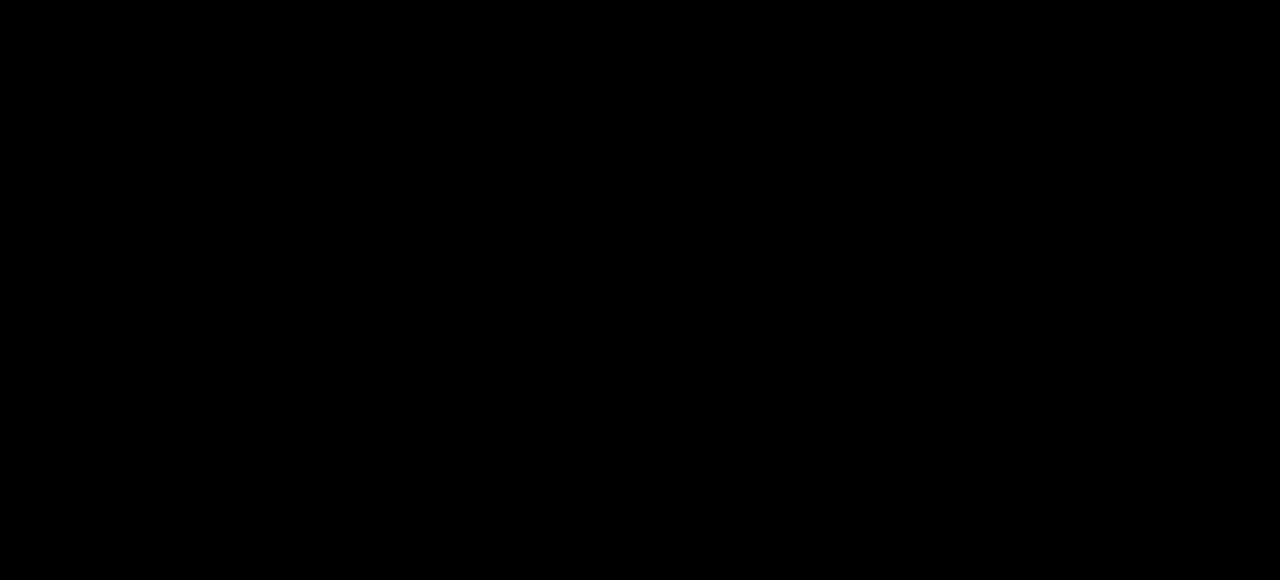
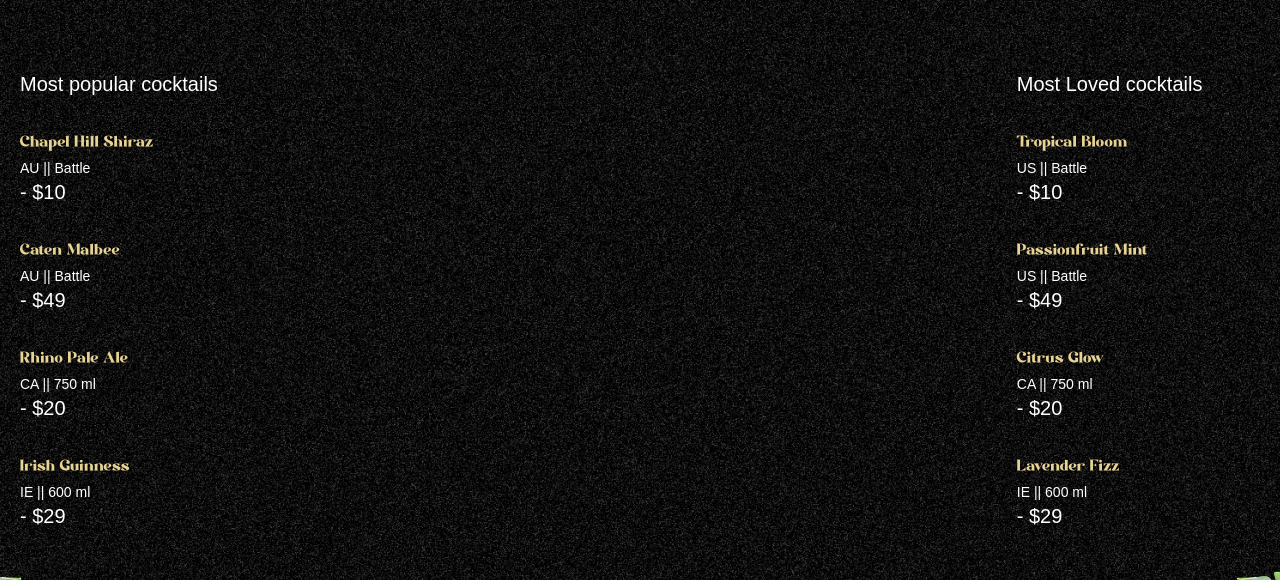
Before and after one commit to Saathik-Basha/gsap_cocktails, a React (Vite) app: page / in a window 1280 px wide. Shown: the part 890-1470 px from the top of the page. Built offline with nearby package versions, Linux system fonts and the light colour scheme; a web font is replaced by a local one.

Commit message:
Cocktails animation done

```diff
--- a/src/App.jsx
+++ b/src/App.jsx
@@ -3,6 +3,7 @@
 import React from "react";
 import Navbar from "./components/Navbar";
 import Hero from "./components/Hero";
+import Cocktails from "./components/Cocktails";
 
 gsap.registerPlugin(ScrollTrigger, SplitText);
 
@@ -11,9 +12,7 @@
     <main>
       <Navbar />
       <Hero />
-      <div className="h-dvh bg-black" >
-
-      </div>
+      <Cocktails />
     </main>
   );
 }
--- /dev/null
+++ b/src/components/Cocktails.jsx
@@ -0,0 +1,68 @@
+import React from "react";
+import { cocktailLists, mockTailLists } from "../../constants";
+import { useGSAP } from "@gsap/react";
+import gsap from "gsap";
+
+function Cocktails() {
+  useGSAP(() => {
+    const parallaxTimeLine = gsap.timeline({
+      scrollTrigger: {
+        trigger: "#cocktails",
+        start: "top 30%",
+        end: "bottom 80%",
+        scrub: true,
+      },
+    });
+    parallaxTimeLine
+      .from("#c-left-leaf", {
+        x: -100,
+        y: 100,
+      })
+      .from("#c-right-leaf", {
+        x: 100,
+        y: 100,
+      });
+  });
+  return (
+    <section id="cocktails" className="noisy">
+      <img src="/images/cocktail-left-leaf.png" id="c-left-leaf" />
+      <img src="/images/cocktail-right-leaf.png" id="c-right-leaf" />
+      <div className="list">
+        <div className="popular">
+          <h2>Most popular cocktails</h2>
+          <ul>
+            {cocktailLists.map((drink) => (
+              <li key={drink.name}>
+                <div className="md:me-28">
+                  <h3>{drink.name}</h3>
+                  <p>
+                    {drink.country} || {drink.detail}
+                  </p>
+                  <span>- {drink.price} </span>
+                </div>
+              </li>
+            ))}
+          </ul>
+        </div>
+        <div className="loved">
+          <h2>Most Loved cocktails</h2>
+          <ul>
+            {mockTailLists.map((drink) => (
+              <li key={drink.name}>
+                <div className="me-28">
+                  <h3>{drink.name}</h3>
+                  <p>
+                    {drink.country} || {drink.detail}
+                  </p>
+                  <span>- {drink.price} </span>
+                </div>
+              </li>
+            ))}
+          </ul>
+        </div>
+      </div>
+    </section>
+  );
+}
+
+export default Cocktails;
--- a/src/components/Hero.jsx
+++ b/src/components/Hero.jsx
@@ -44,23 +44,23 @@
     const startVal = isMobile ? "top 50%" : "center 60%";
     const endVal = isMobile ? "120% top" : "bottom top";
 
-    let tl= gsap.timeline({
-      scrollTrigger:{
-        trigger:"video",
-        start:startVal,
-        end:endVal,
-        scrub:true,
-        pin:true
-      }
-    })
+    let tl = gsap.timeline({
+      scrollTrigger: {
+        trigger: "video",
+        start: startVal,
+        end: endVal,
+        scrub: true,
+        pin: true,
+      },
+    });
 
-
-    videoRef.current.onloadedmetadata=()=>{
-      tl.to(videoRef.current,{
-        currentTime:videoRef.current.duration
-      })
+    if (videoRef.current) {
+      videoRef.current.onloadedmetadata = () => {
+        tl.to(videoRef.current, {
+          currentTime: videoRef.current.duration,
+        });
+      };
     }
-
   }, []);
   return (
     <>
@@ -102,7 +102,7 @@
       </section>
       <div className="video absolute inset-0">
         <video
-          src="/videos/input.mp4"
+          src="/videos/output.mp4"
           muted
           playsInline
           preload="auto"
```
